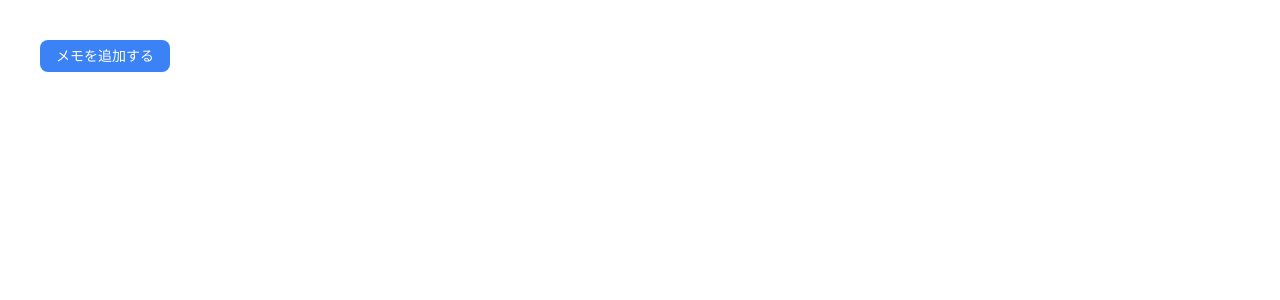
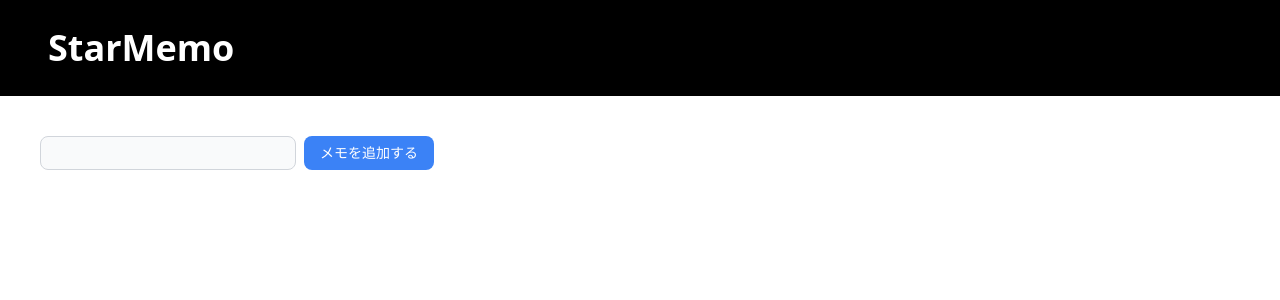
Before and after one commit to bridgeBook/strmemo, a React (Vite) app in the folder strmemo/: page / in a window 1280 px wide. Shown: the top 300 px of the page. Built offline with nearby package versions, Linux system fonts and the light colour scheme.

Commit message:
タイトル追加

```diff
--- a/strmemo/src/App.tsx
+++ b/strmemo/src/App.tsx
@@ -5,31 +5,44 @@ import { useState } from "react";
 
 type TestCount = {
   id: number;
+  name: string;
 };
 
 function App() {
   const [strCount, setstrCount] = useState<TestCount[]>([]);
+  const [name, setName] = useState("");
 
   const AddStrmemo = () => {
-    console.log(strCount);
     setstrCount([
       ...strCount,
       {
         id: strCount.length,
+        name: name,
       },
     ]);
   };
 
   return (
     <>
-      <button
-        className="m-10 text-white bg-blue-500 hover:bg-blue-400 font-medium rounded-lg text-sm px-4 py-1.5 me-2 mb-2"
-        onClick={AddStrmemo}
-      >
-        メモを追加する
-      </button>
+      <div className="header w-screen h-24 text-4xl text-white font-extrabold flex items-center pl-12">
+        StarMemo
+      </div>
+      <div className="flex">
+        <input
+          className="m-10 bg-gray-50 border border-gray-300 text-gray-900 rounded-lg text-sm px-4 py-1.5 me-2 mb-2 w-64"
+          value={name}
+          onChange={(event) => setName(event.target.value)}
+        />
+        <button
+          className="mt-10 text-white bg-blue-500 hover:bg-blue-400 font-medium rounded-lg text-sm px-4 py-1.5 me-2 mb-2"
+          onClick={AddStrmemo}
+        >
+          メモを追加する
+        </button>
+      </div>
+
       <div>
-        {Object.keys(strCount).map(() => (
+        {Object.keys(strCount).map((num) => (
           <div className="ml-10">
             <div className="flex-col mt-10">
               <div className="flex mb-1">
@@ -38,7 +51,7 @@ function App() {
                   削除
                 </button>
               </div>
-              <Memo />
+              <Memo props={{ strCount, num }} />
             </div>
           </div>
         ))}
--- a/strmemo/src/component/Memo.tsx
+++ b/strmemo/src/component/Memo.tsx
@@ -1,8 +1,11 @@
 import "../index.css";
 
-function Memo() {
+function Memo(props: any) {
+  console.log(props);
+  console.log(props.props.num);
   return (
     <>
+      <div>{}</div>
       <textarea className="flex fusen flex-wrap rounded-lg"></textarea>
     </>
   );
--- a/strmemo/src/index.css
+++ b/strmemo/src/index.css
@@ -11,7 +11,6 @@
   overflow-wrap: break-word;
 }
 
-.addButton {
-  background-color: #ffffff;
-  outline: auto;
+.header {
+  background-color: #000000;
 }
```
